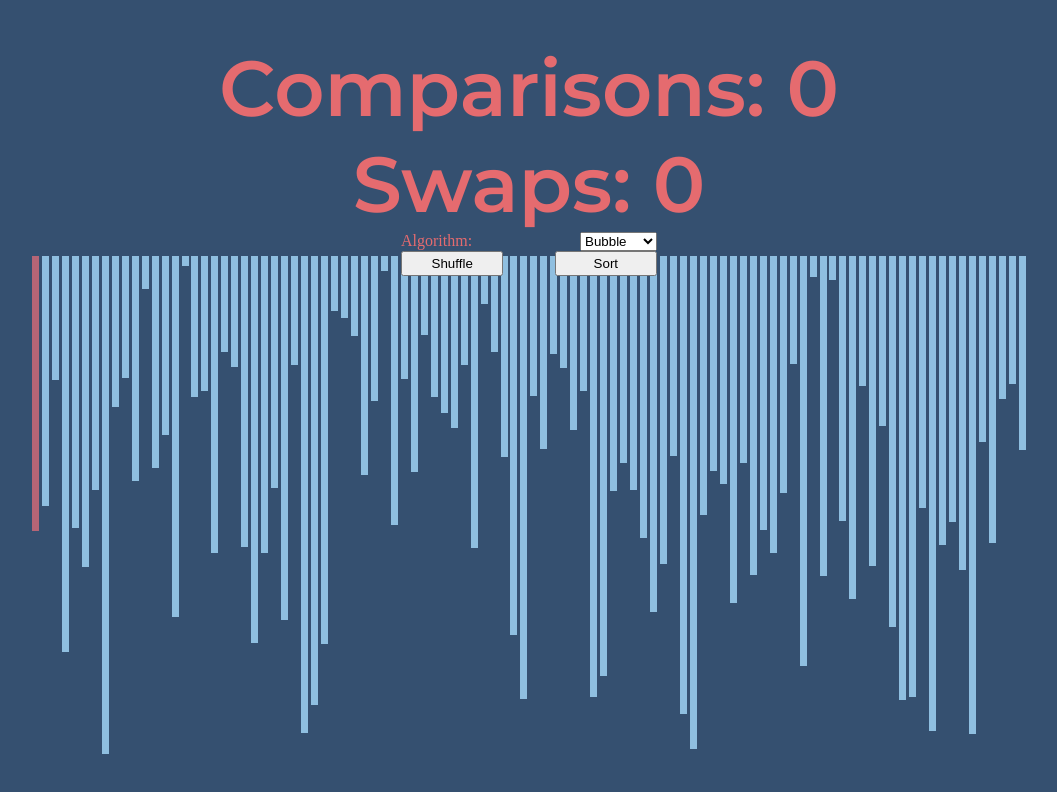
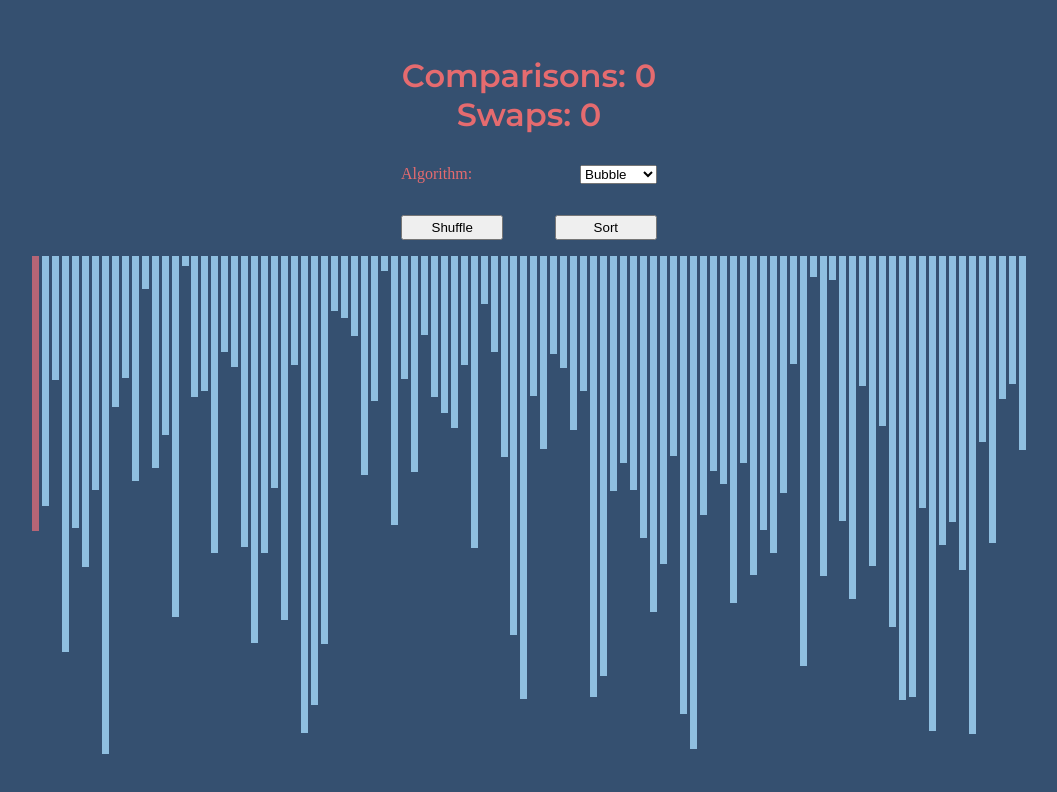
Before and after one commit to EthanGrebmeier/portfolio-2.0, a React (Create React App) app: page /demo/sorter in a window 1280 px wide. Shown: the top 792 px of the page, without its empty margins (111-1168 px from the left). Built offline with nearby package versions, Linux system fonts and the light colour scheme; a web font is replaced by a local one.

Commit message:
reduced font size in sorter

```diff
--- a/src/projects/Sorter/App.css
+++ b/src/projects/Sorter/App.css
@@ -9,6 +9,6 @@
   z-index: 2000;
 }
 
-.App h1{
+.sorter-app h1{
   font-size: 32px;
 }
```
Also changed, not shown: 1 other file (tests, documents, lock files or other folders).
